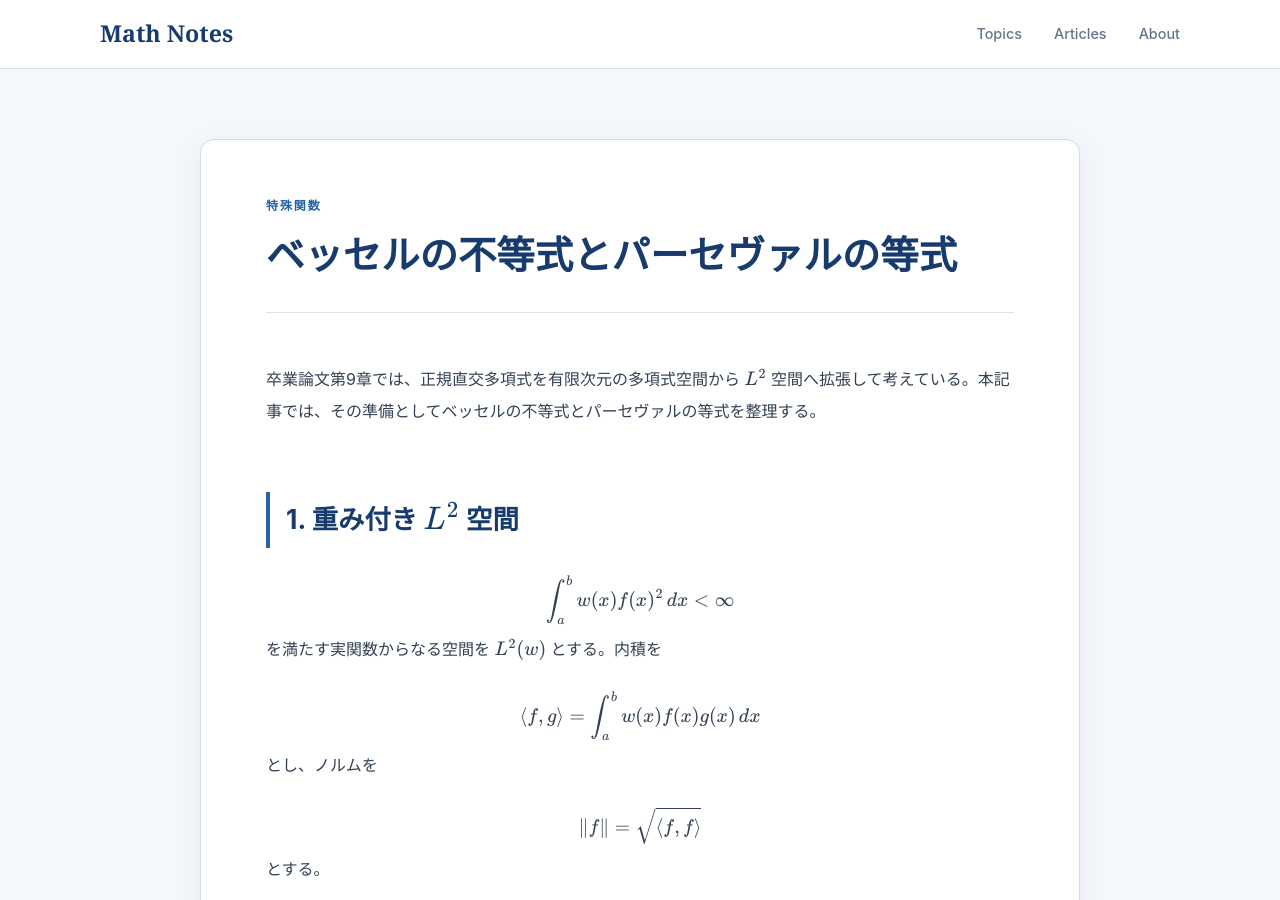
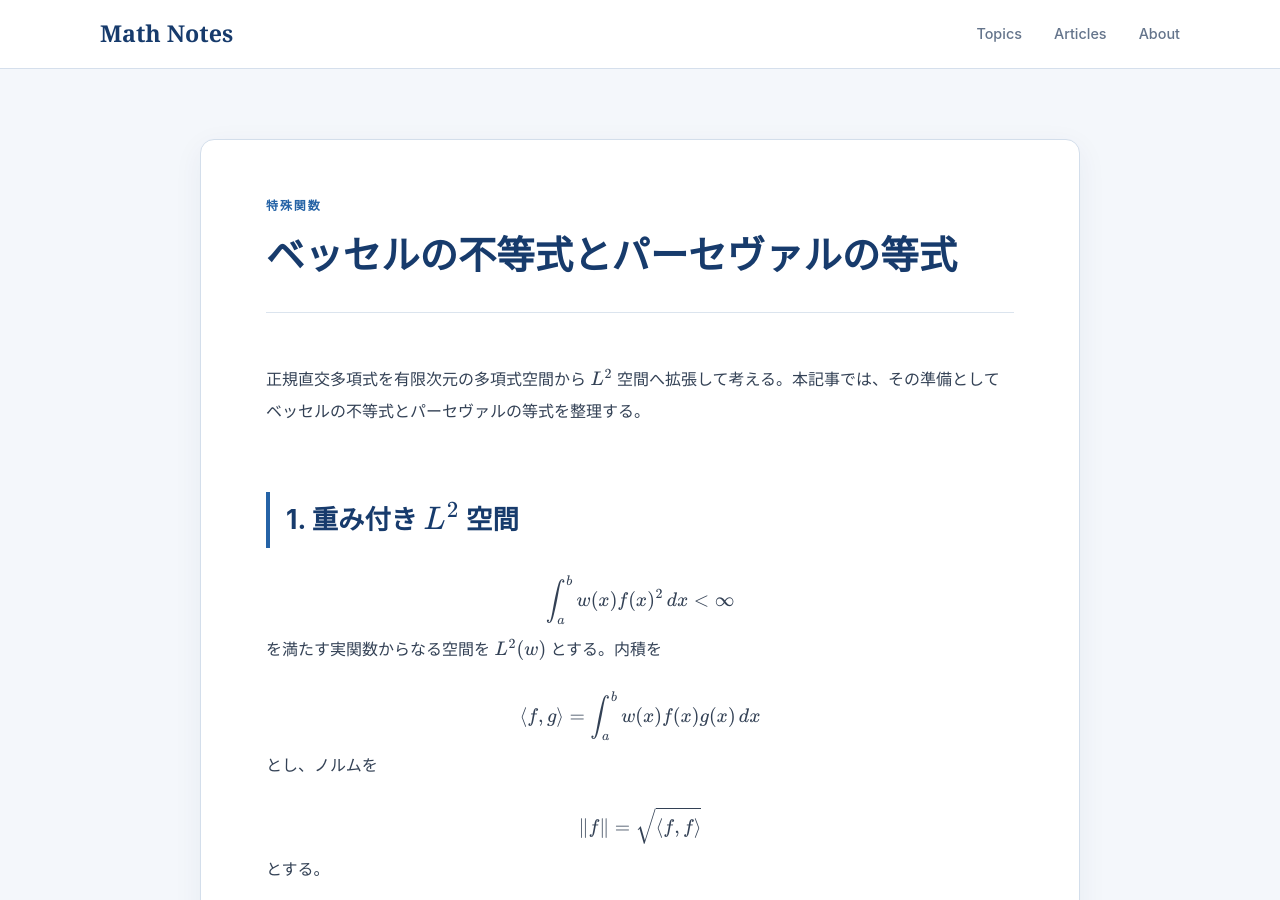
Before and after one commit to koukano/koukano.github.io, a Jekyll site: the page built from articles/bessel-parseval-orthogonal-polynomials.md, in a window 1280 px wide and 900 px high. Built offline with Jekyll 4.4.1, drawn with Linux system fonts in a browser that asks for light colours.

Commit message:
Remove thesis references from article text

```diff
--- a/articles/bessel-parseval-orthogonal-polynomials.md
+++ b/articles/bessel-parseval-orthogonal-polynomials.md
@@ -5,7 +5,7 @@ category: "special-functions"
 category_label: "特殊関数"
 ---
 
-卒業論文第9章では、正規直交多項式を有限次元の多項式空間から $L^2$ 空間へ拡張して考えている。本記事では、その準備としてベッセルの不等式とパーセヴァルの等式を整理する。
+正規直交多項式を有限次元の多項式空間から $L^2$ 空間へ拡張して考える。本記事では、その準備としてベッセルの不等式とパーセヴァルの等式を整理する。
 
 ## 1. 重み付き $L^2$ 空間
 
```
